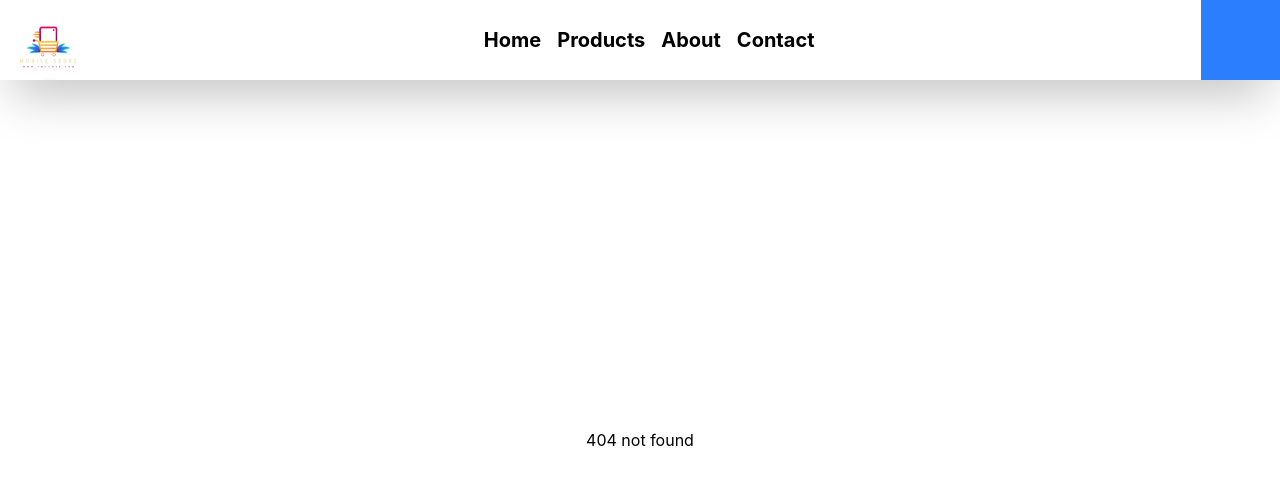
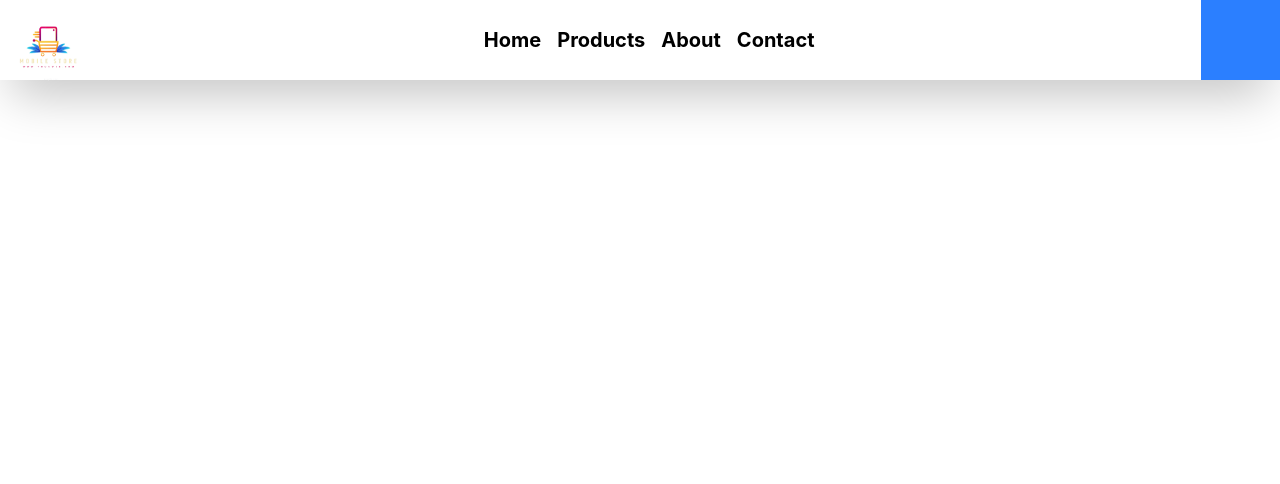
Before and after one commit to neuralstackdev0216/cbc-frontend, a React (Vite) app: page /cart in a window 1280 px wide. Before the commit this address had no page. Shown: the top 484 px of the page. Built offline with nearby package versions, Linux system fonts and the light colour scheme.

Commit message:
imageSlider,productOverview,cart.jsx in utils and client creation✍️

```diff
--- /dev/null
+++ b/src/components/imageSlider.jsx
@@ -0,0 +1,22 @@
+import { useState } from "react";
+
+export default function ImageSlider(props){
+    const images=props.images
+    const [currentIndex,setCurrentIndex]=useState(0)
+    return(
+        <div className="w-[500px] h-[600px] ">
+            <img className="w-full h-[500px] object-cover rounded-3xl" src={images[currentIndex]}/>
+            <div className="w-full h-[100px] flex justify-center items-center">
+                {
+                    images.map((image,index)=>{
+                        return(
+                            <img key={index} className={"w-[80px] h-[80px] m-2 rounded-2xl object-cover cursor-pointer hover:border-4 hover:border-accent "+(index===currentIndex?"border-2 border-accent":"border-2 border-transparent")} src={image} onClick={()=>{
+                                setCurrentIndex(index)
+                            }}/>
+                        )
+                    })
+                }
+            </div>
+        </div>
+    )
+}
--- /dev/null
+++ b/src/components/loading.jsx
@@ -0,0 +1,7 @@
+export default function Loading(){
+    return (
+        <div className="w-full h-screen flex justify-center items-center">
+            <div className="animate-spin rounded-full h-16 w-16 border-2 border-t-accent border-secondary"></div>
+        </div>
+    )
+}
--- /dev/null
+++ b/src/pages/client/cart.jsx
@@ -0,0 +1,49 @@
+import { useState } from "react";
+import { BiMinus, BiTrash } from "react-icons/bi";
+import { BiPlus } from "react-icons/bi";
+import { GetCart } from "../../utils/cart";
+
+export default function CartPage(){
+    const [cart,setCart]=useState(GetCart());
+
+    return(
+        <div className="w-full h-full flex flex-col items-center gap-4">
+            {
+                cart.map((item)=>{
+                    return(
+                        <div key={item.productId} className="w-[600px] h-[100px] rounded-tl-3xl rounded-bl-3xl mt-4 bg-primary shadow-2xl flex flex-row relative justify-center items-center">
+                            <img src={item.image} className="w-[100px] h-[100px] object-cover rounded-3xl" />
+                            <div className="w-[250px] h-full flex flex-col items-start justify-center pl-4">
+                                <h1 className="text-[10px] text-secondary font-semibold">{item.name}</h1>
+                                <h1 className="text-md text-gray-600 font-semibold">{item.productId}</h1>
+                                {
+                                    item.labeledPrice > item.price ?
+                                    <div>
+                                        <span className="text-md mx-1 text-gray-500 line-through ">{item.labeledPrice.toFixed(2)}</span>
+                                        <span className="text-md mx-1 font-bold text-accent">{item.price.toFixed(2)}</span>
+                                    </div>
+                                    :
+                                    <div>
+                                        <span className="text-md mx-1 font-bold text-accent">{item.price.toFixed(2)}</span>
+                                    </div>
+                                }
+                            </div>
+                            <div className="w-[100px] h-full flex flex-row items-center justify-between">
+                                <button className="text-xl p-2 cusor-pointer rounded-xl hover:bg-secondary font-bold text-white bg-accent aspect-square"><BiMinus /></button>
+                                <span className="text-xl font-semibold text-secondary h-full flex items-center">{item.qty}</span>
+                                <button className="text-xl p-2 cusor-pointer rounded-xl hover:bg-secondary font-bold text-white bg-accent aspect-square"><BiPlus /></button>
+                            </div>
+
+                            <div className="w-[200px] h-full flex flex-col items-end justify-center pr-4">
+                                <span className="text-2xl font-semibold text-secondary ">Rs. {(item.price*item.qty).toFixed(2)}</span>
+                            </div>
+                            <button className="absolute text-red-600 bg-white hover:text-white hover:bg-red-600 rounded-full p-2 right-[-35px]">
+                                <BiTrash/>
+                            </button>
+                        </div>
+                    )
+                })
+            }
+        </div>
+    )
+}
--- a/src/pages/client/productOverview.jsx
+++ b/src/pages/client/productOverview.jsx
@@ -2,6 +2,9 @@ import { useParams } from "react-router-dom";
 import { useEffect, useState } from "react";
 import axios from "axios";
 import { toast } from "react-hot-toast";
+import ImageSlider from "../../components/imageSlider";
+import Loading from "../../components/loading";
+import  { GetCart,addToCart } from "../../utils/cart";
 
 export default function ProductOverview(){
     const params=useParams()
@@ -21,8 +24,57 @@ export default function ProductOverview(){
         })
     },[productId])
     return(
-        <div>
-            Product Overview
-        </div>
+        <>
+        {status=="success" &&
+            <div className="w-full h-full flex">
+                <div className="w-[50%] h-full flex justify-center items-center">
+                    <ImageSlider images={product.images} />
+                </div>
+                <div className="w-[50%] h-full flex flex-col justify-center items-center">
+                    <div className="w-[500px] h-[600px] flex flex-col items-center">
+                        <h1 className="w-full text-center text-4xl text-secondary font-semibold">{product.name}
+                            {
+                                product.altName.map((altName,index)=>{
+                                    return(
+                                        <span key={index} className="text-4xl text-gray-600">{" | "+altName}</span>
+                                    )
+                                })
+                            }
+                        </h1>
+                        <h1 className="w-full text-center my-2 text-md text-gray-600 font-semibold">{product.productId}</h1>
+                        <p className="w-full text-center my-2 text-md text-gray-600 font-semibold">{product.description}</p>
+                        {
+                            product.labeledPrice > product.price ?
+                            <div>
+                                <span className="text-4xl mx-4 text-gray-500 line-through ">{product.labeledPrice.toFixed(2)}</span>
+                                <span className="text-4xl mx-4 font-bold text-accent">{product.price.toFixed(2)}</span>
+                            </div>
+
+                            :
+                            <div>
+                                <span className="text-4xl mx-4 font-bold text-accent">{product.price.toFixed(2)}</span>
+                            </div>
+                        }
+                        <div className="w-full flex justify-center items-center mt-4 ">
+                            <button className="w-[200px] h-[50px] mx-4 cursor-pointer bg-accent text-white rounded-2xl hover:bg-accent/80 transition-all duration-300" onClick={()=>{
+                                console.log("old cart")
+                                console.log(GetCart())
+                                addToCart(product,1)
+                                console.log("new cart")
+                                console.log(GetCart())
+                            }}>Add to Cart</button>
+                            <button className="w-[200px] h-[50px] mx-4 cursor-pointer bg-accent text-white rounded-2xl hover:bg-accent/80 transition-all duration-300">Buy Now</button>
+                        </div>
+                    </div>
+                </div>
+            </div>
+        }
+        {
+            status=="loading" &&<Loading />
+        }
+        {
+            status=="error" &&<h1>Something went wrong</h1>
+        }
+        </>
     )
 }
--- a/src/pages/home.jsx
+++ b/src/pages/home.jsx
@@ -2,6 +2,7 @@ import Header from "../components/header";
 import ProductPage from "./client/productPage";
 import ProductOverview from "./client/productOverview";
 import { Route, Routes } from "react-router-dom";
+import CartPage from "./client/cart";
 
 export default function HomePage() {
 
@@ -14,6 +15,7 @@ export default function HomePage() {
           <Route path="/products" element={<ProductPage />} />
           <Route path="/about" element={<h1>About Page</h1>} />
           <Route path="/contact" element={<h1>Contact Page</h1>} />
+          <Route path="/cart" element={<CartPage />} />
           <Route path="/overview/:id" element={<ProductOverview />} />
           <Route path="/*" element={<h1>404 not found</h1>} />
         </Routes>
--- /dev/null
+++ b/src/utils/cart.jsx
@@ -0,0 +1,46 @@
+export function GetCart(){
+    let cart=localStorage.getItem("cart");
+    cart=JSON.parse(cart);
+    if(cart==null){
+        cart=[]
+        localStorage.setItem("cart",JSON.stringify(cart));
+    }
+    return cart
+}
+
+export function removeFromCart(productId){
+    let cart=GetCart();
+    const newCart=cart.filter((item)=>{
+        return item.productId!=productId
+    })
+    localStorage.setItem("cart",JSON.stringify(newCart));
+}
+
+export function addToCart(product,qty){
+    let cart=GetCart();
+
+    let index=cart.findIndex((item)=>{
+        return item.productId==product.productId
+    })
+
+    if(index==-1){
+        cart[cart.length]={
+            productId:product.productId,
+            name:product.name,
+            labeledPrice:product.labeledPrice,
+            image:product.images[0],
+            price:product.price,
+            qty:qty
+        }
+    }else{
+        const newQty=cart[index].qty+qty
+        if(newQty<=0){
+            removeFromCart(product.productId)
+            return
+        }else{
+            cart[index].qty=newQty
+        }
+    }
+
+    localStorage.setItem("cart",JSON.stringify(cart));
+}
```
